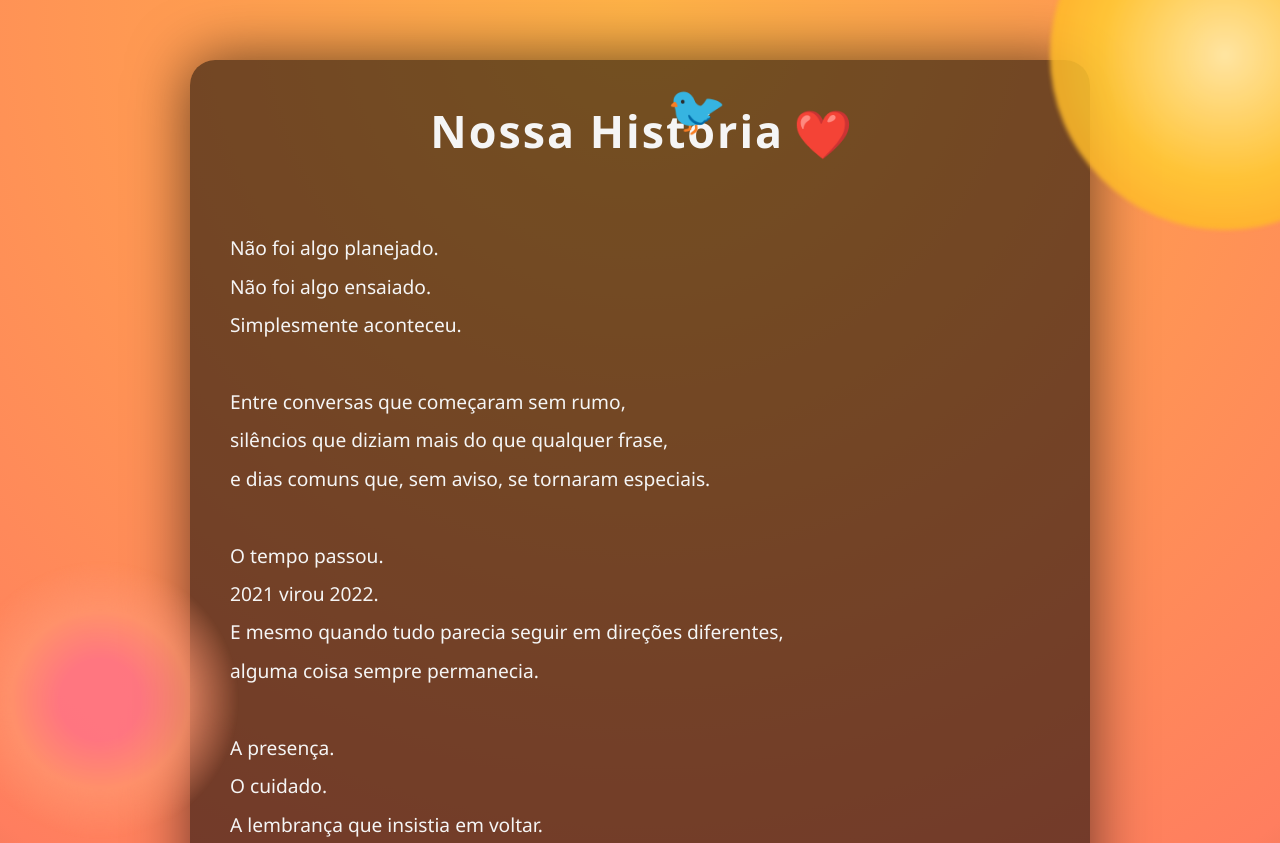
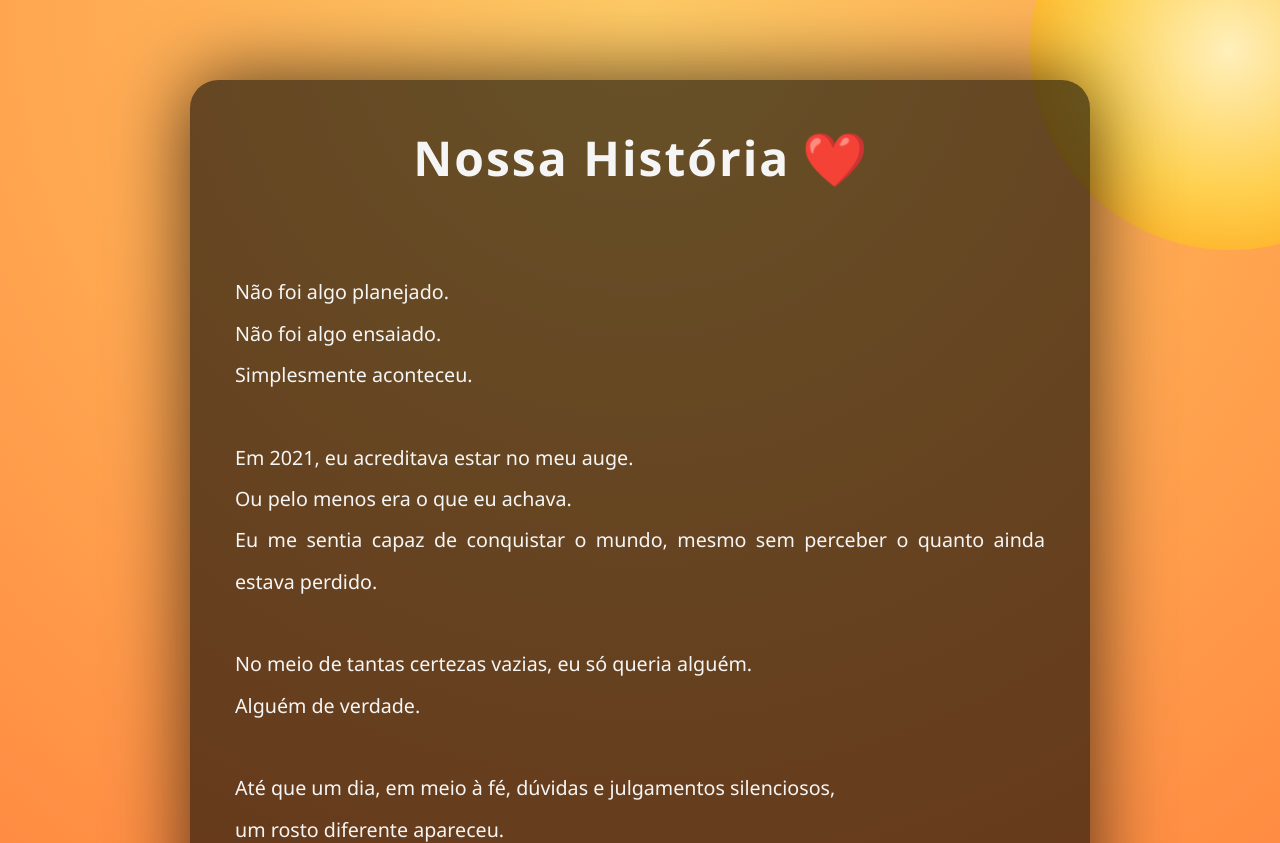
Before and after one commit to murilojhenn/nossa-historia, a plain HTML site: page index.html in a window 1280 px wide. Shown: the top 843 px of the page. Drawn offline with Linux system fonts and the light colour scheme.

Commit message:
Update index.html

```diff
--- a/index.html
+++ b/index.html
@@ -1,4 +1,3 @@
-
 <!DOCTYPE html>
 <html lang="pt-BR">
 <head>
@@ -16,7 +15,7 @@
 
 body {
   min-height: 100vh;
-  background: radial-gradient(circle at top, #ffb347, #ff7e5f, #1a1a1a);
+  background: radial-gradient(circle at top, #ffcc66, #ff8c42, #141414 65%);
   color: #f5f5f5;
   overflow-x: hidden;
 }
@@ -24,102 +23,102 @@ body {
 /* ☀️ SOL */
 .sun {
   position: fixed;
-  top: -120px;
-  right: -120px;
-  width: 350px;
-  height: 350px;
-  background: radial-gradient(circle, #fff3b0, #ffcc33, #ff9f1c);
+  top: -150px;
+  right: -150px;
+  width: 400px;
+  height: 400px;
+  background: radial-gradient(circle, #fff7c7, #ffd54f, #ff9800);
   border-radius: 50%;
-  filter: blur(2px);
-  opacity: 0.85;
-}
-
-/* 🌸 FLOR */
-.flower {
-  position: fixed;
-  bottom: -40px;
-  left: -40px;
-  width: 280px;
-  height: 280px;
-  background: radial-gradient(circle at center, #ff6f91 20%, #ff9671 45%, transparent 70%);
-  border-radius: 50%;
-  filter: blur(1px);
-  opacity: 0.7;
-}
-
-/* 🐦 BEIJA-FLOR */
-.bird {
-  position: fixed;
-  top: 120px;
-  left: -120px;
-  font-size: 3rem;
-  animation: fly 18s linear infinite;
-}
-
-@keyframes fly {
-  0% { transform: translateX(-150px) translateY(0); }
-  50% { transform: translateX(120vw) translateY(-80px); }
-  100% { transform: translateX(-150px) translateY(0); }
+  opacity: 0.9;
+  z-index: -1;
 }
 
 /* ❤️ CORAÇÃO */
 .heart {
-  font-size: 2.5rem;
-  animation: pulse 1.5s infinite;
   display: inline-block;
+  animation: pulse 1.6s infinite;
 }
 
 @keyframes pulse {
   0% { transform: scale(1); }
-  50% { transform: scale(1.2); }
+  50% { transform: scale(1.25); }
   100% { transform: scale(1); }
 }
 
 .container {
   max-width: 900px;
-  margin: 60px auto;
-  padding: 40px;
-  background: rgba(0,0,0,0.55);
-  border-radius: 25px;
-  box-shadow: 0 0 60px rgba(0,0,0,0.6);
+  margin: 80px auto;
+  padding: 45px;
+  background: rgba(0,0,0,0.6);
+  border-radius: 28px;
+  box-shadow: 0 0 80px rgba(0,0,0,0.7);
 }
 
 h1 {
   text-align: center;
-  font-size: 2.8em;
-  margin-bottom: 30px;
+  font-size: 3em;
+  margin-bottom: 40px;
   letter-spacing: 2px;
 }
 
 .story {
-  font-size: 1.2em;
-  line-height: 2;
+  font-size: 1.23em;
+  line-height: 2.1;
   text-align: justify;
   white-space: pre-line;
 }
 
 .counter {
-  margin-top: 50px;
-  padding: 30px;
+  margin-top: 60px;
+  padding: 35px;
   background: rgba(255,255,255,0.08);
-  border-radius: 18px;
+  border-radius: 20px;
   text-align: center;
 }
 
 .counter h2 {
-  font-size: 1.9em;
-  margin-bottom: 15px;
+  font-size: 2em;
+  margin-bottom: 18px;
 }
 
 #tempo-juntos {
-  font-size: 1.3em;
-  line-height: 1.7;
+  font-size: 1.35em;
+  line-height: 1.9;
+}
+
+/* 💍 ALIANÇAS HOLOGRÁFICAS */
+.hologram {
+  margin-top: 80px;
+  text-align: center;
+}
+
+.rings {
+  font-size: 5.2rem;
+  letter-spacing: 18px;
+  animation: glow 3s infinite alternate;
+}
+
+@keyframes glow {
+  from {
+    text-shadow: 0 0 10px #8be9fd, 0 0 30px #50fa7b;
+  }
+  to {
+    text-shadow: 0 0 30px #ff79c6, 0 0 70px #bd93f9;
+  }
+}
+
+.hologram-text {
+  margin-top: 30px;
+  font-size: 1.35em;
+  line-height: 2;
+  opacity: 0.95;
 }
 
 footer {
-  margin-top: 50px;
+  margin-top: 70px;
   text-align: center;
-  opacity: 0.7;
+  opacity: 0.75;
+  font-size: 0.95em;
 }
 </style>
 </head>
@@ -127,8 +126,6 @@ footer {
 <body>
 
 <div class="sun"></div>
-<div class="flower"></div>
-<div class="bird">🐦</div>
 
 <div class="container">
   <h1>Nossa História <span class="heart">❤️</span></h1>
@@ -138,45 +135,68 @@ Não foi algo planejado.
 Não foi algo ensaiado.
 Simplesmente aconteceu.
 
-Entre conversas que começaram sem rumo,
-silêncios que diziam mais do que qualquer frase,
-e dias comuns que, sem aviso, se tornaram especiais.
+Em 2021, eu acreditava estar no meu auge.
+Ou pelo menos era o que eu achava.
+Eu me sentia capaz de conquistar o mundo, mesmo sem perceber o quanto ainda estava perdido.
+
+No meio de tantas certezas vazias, eu só queria alguém.
+Alguém de verdade.
+
+Até que um dia, em meio à fé, dúvidas e julgamentos silenciosos,
+um rosto diferente apareceu.
+Um brilho que não se explicava.
+Um olhar que parou tudo.
 
 O tempo passou.
-2021 virou 2022.
-E mesmo quando tudo parecia seguir em direções diferentes,
-alguma coisa sempre permanecia.
+2022 chegou.
+Depois 2023.
+2024.
+2025.
+2026.
 
-A presença.
+E mesmo quando houve distância,
+mesmo quando o silêncio tentou vencer,
+algo sempre permaneceu.
+
+A lembrança.
 O cuidado.
-A lembrança que insistia em voltar.
+O amor que cresceu mesmo separado.
 
-Houve distância.
-Houve incerteza.
-Houve dias em que o mundo parecia barulhento demais.
+Quando voltamos, já não éramos os mesmos.
+Éramos mais fortes.
+Mais conscientes.
+Mais apaixonados.
 
-Mas mesmo assim, algo sempre chamava de volta.
-Como se a vida sussurrasse:
-“É aqui.”
+Cada reencontro trouxe o frio na barriga.
+Cada abraço confirmou a escolha.
+Cada dia juntos transformou o comum em extraordinário.
 
-Hoje, olhar para trás não dói.
-Hoje faz sentido.
-Cada conversa, cada espera, cada passo lento.
+Hoje eu sei:
+existem amores que não gritam.
+Eles permanecem.
 
-Porque algumas histórias não começam com promessas.
-Começam com verdade.
+E é por isso que, mesmo que palavras não consigam explicar,
+eu sigo certo de uma coisa:
 
-E continuam…
-porque valem a pena.
+Essa história não terminou.
+Ela está apenas começando.
+E será para sempre.
   </div>
 
   <div class="counter">
-    <h2>O tempo que já vivemos</h2>
+    <h2>O tempo que já vivemos juntos</h2>
     <p id="tempo-juntos">Carregando...</p>
   </div>
 
+  <div class="hologram">
+    <div class="rings">💍 💍</div>
+    <div class="hologram-text">
+      Nossa história ganhará capítulos ainda mais extraordinários aqui.
+    </div>
+  </div>
+
   <footer>
-    Algumas histórias não precisam de fim 🌸
+    Feito com amor, para eternizar o que é real.
   </footer>
 </div>
 
@@ -196,7 +216,7 @@ function atualizarTempo() {
   const horas = horasTotais % 24;
 
   document.getElementById("tempo-juntos").innerText =
-    `Já se passaram ${anos} anos, ${meses} meses, ${dias} dias e ${horas} horas.\n\nE ainda parece só o começo.`;
+    `Hoje fazem exatamente ${anos} anos, ${meses} meses, ${dias} dias e ${horas} horas que vivo um sonho.\nTe amo pra todo sempre.`;
 }
 
 atualizarTempo();
```
